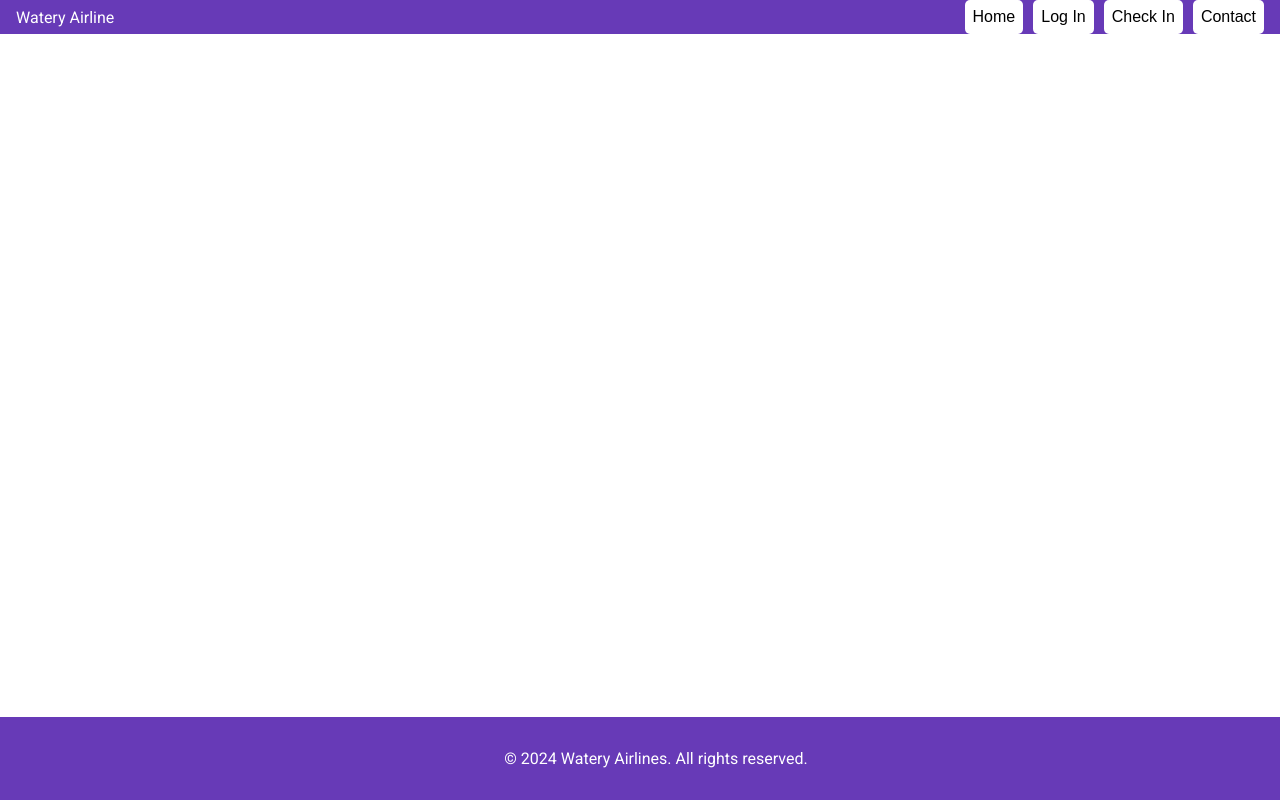
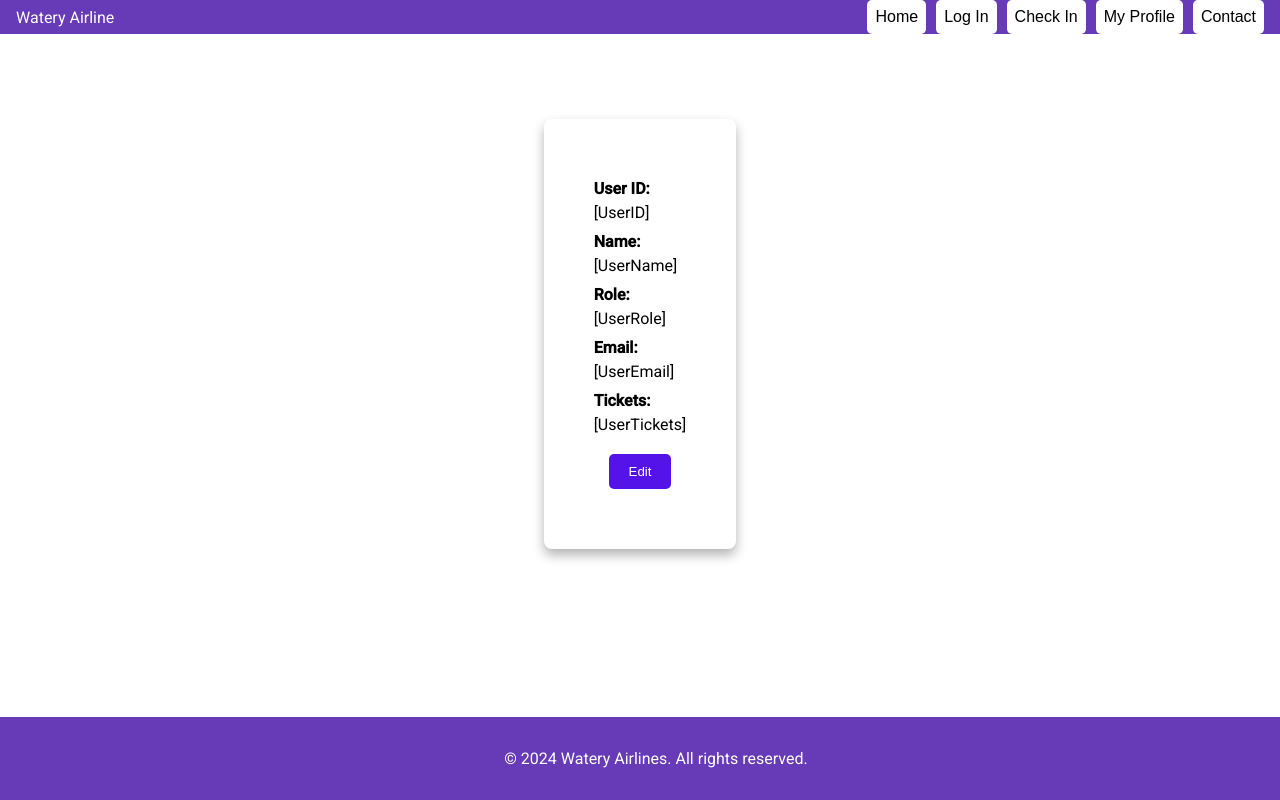
Before and after one commit to cchw01/Practica2024, an Angular app in the folder Frontend/: page /user in a window 1280 px wide. Before the commit this address led to /. Built offline with nearby package versions, Linux system fonts and the light colour scheme.

Commit message:
Created User Profile page

```diff
--- a/Frontend/src/app/app-routing.module.ts
+++ b/Frontend/src/app/app-routing.module.ts
@@ -4,12 +4,14 @@ import { HomePageComponent } from './menu-items/home-page/home-page.component';
 import { ContactComponent } from './menu-items/contact/contact.component';
 import { LoginComponent } from './menu-items/login/login.component';
 import { CheckInComponent } from './menu-items/check-in/check-in.component';
+import { UserProfileComponent } from './menu-items/user-profile/user-profile.component';
 
 const routes: Routes = [
   {path: '', component: HomePageComponent},
   {path: 'contact', component: ContactComponent},
   {path: 'check-in', component: CheckInComponent},
   {path: 'login', component: LoginComponent},
+  {path: 'user', component: UserProfileComponent},
 ];
 
 @NgModule({
--- a/Frontend/src/app/app.component.html
+++ b/Frontend/src/app/app.component.html
@@ -4,6 +4,7 @@
   <button class="navigation-button" mat-button routerLink="/">Home</button>
   <button class="navigation-button" mat-button routerLink="/login">Log In</button>
   <button class="navigation-button" mat-button routerLink="/check-in">Check In</button>
+  <button class="navigation-button" mat-button routerLink="/user">My Profile</button>
   <button class="navigation-button" mat-button routerLink="/contact">Contact</button>
 </mat-toolbar>
 
--- a/Frontend/src/app/app.module.ts
+++ b/Frontend/src/app/app.module.ts
@@ -8,7 +8,8 @@ import { ContactComponent } from './menu-items/contact/contact.component';
 import { LoginComponent } from './menu-items/login/login.component';
 import { CheckInComponent } from './menu-items/check-in/check-in.component';
 import { provideAnimationsAsync } from '@angular/platform-browser/animations/async';
-import {MatToolbarModule} from '@angular/material/toolbar'
+import {MatToolbarModule} from '@angular/material/toolbar';
+import { UserProfileComponent } from './menu-items/user-profile/user-profile.component'
 
 @NgModule({
   declarations: [
@@ -16,7 +17,8 @@ import {MatToolbarModule} from '@angular/material/toolbar'
     HomePageComponent,
     ContactComponent,
     LoginComponent,
-    CheckInComponent
+    CheckInComponent,
+    UserProfileComponent
   ],
   imports: [
     BrowserModule,
--- /dev/null
+++ b/Frontend/src/app/menu-items/user-profile/user-profile.component.css
@@ -0,0 +1,54 @@
+
+
+  .user-info {
+    margin: 10px 0;
+  }
+
+  .info-title {
+    display: block;
+    font-weight: bold;
+    margin-bottom: 5px;
+  }
+
+  .info-content {
+    display: block;
+  }
+
+  .edit-btn {
+    padding: 10px 20px;
+    background-color: #5313e9;
+
+    color: white;
+    border: none;
+    border-radius: 5px;
+    cursor: pointer;
+  }
+
+  .edit-btn:hover {
+    background-color: #765af1;
+  }
+
+  .button-wrapper {
+    display: flex;
+    justify-content: center;
+    width: 100%;
+    margin-top: 20px;
+  }
+
+  :host {
+    display: flex;
+    justify-content: center;
+    align-items: center;
+    height: 75vh;
+  }
+
+  .main-container {
+    display: flex;
+    flex-direction: column;
+    align-items: center;
+    justify-content: center;
+    padding: 50px;
+    max-width: 1200px;
+    box-shadow: 0 6px 12px rgba(0,0,0,0.3);
+    border-radius: 8px;
+  }
--- /dev/null
+++ b/Frontend/src/app/menu-items/user-profile/user-profile.component.html
@@ -0,0 +1,25 @@
+<div class="main-container">
+    <div id="userProfile" class="user-profile">
+      <div class="user-info">
+        <span class="info-title">User ID:</span>
+        <span class="info-content">[UserID]</span>
+      </div>
+      <div class="user-info">
+        <span class="info-title">Name:</span>
+        <span class="info-content">[UserName]</span>
+      </div>
+      <div class="user-info">
+        <span class="info-title">Role:</span>
+        <span class="info-content">[UserRole]</span>
+      </div>
+      <div class="user-info">
+        <span class="info-title">Email:</span>
+        <span class="info-content">[UserEmail]</span>
+      </div>
+      <div class="user-info">
+        <span class="info-title">Tickets:</span>
+        <span class="info-content">[UserTickets]</span>
+        <div class="button-wrapper">
+            <button id="editButton" class="edit-btn">Edit</button>
+          </div>
+  </div>
```
Also changed, not shown: Frontend/src/app/menu-items/user-profile/user-profile.component.ts (added, +10 -0 lines), 1 other file (tests, documents, lock files or other folders).
